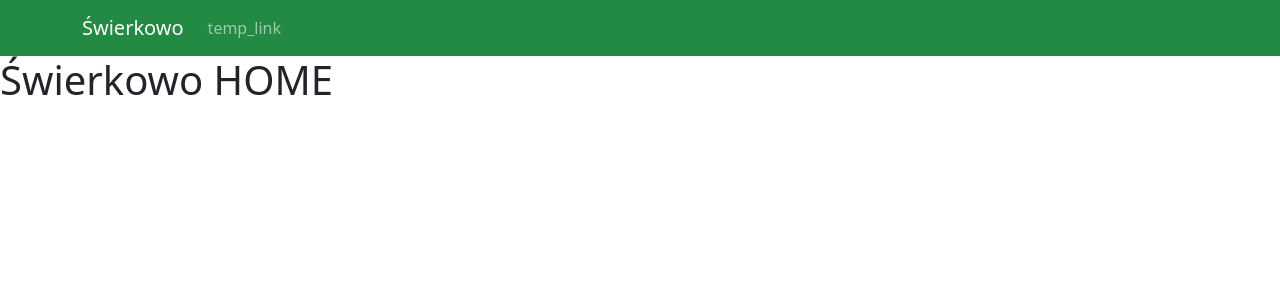
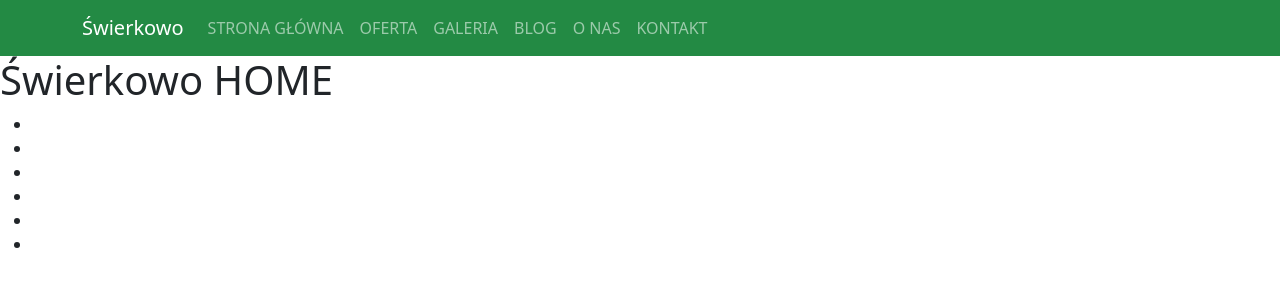
Before and after one commit to PawloNazaruk/-wierkowo, a Django app: page /home in a window 1280 px wide. Shown: the top 300 px of the page. Run offline with Django 4.2, Linux system fonts and the light colour scheme.

Commit message:
Footer html template added

```diff
--- a/swierkowo/templates/swierkowo/base.html
+++ b/swierkowo/templates/swierkowo/base.html
@@ -3,10 +3,11 @@
 <head>
     <!-- Required meta tags -->
     <meta charset="utf-8">
-    <meta name="viewport" content="width=device-width, initial-scale=1">
+    <meta content="width=device-width, initial-scale=1" name="viewport">
 
     <!-- Bootstrap CSS -->
-    <link href="https://cdn.jsdelivr.net/npm/bootstrap@5.1.3/dist/css/bootstrap.min.css" rel="stylesheet" integrity="sha384-1BmE4kWBq78iYhFldvKuhfTAU6auU8tT94WrHftjDbrCEXSU1oBoqyl2QvZ6jIW3" crossorigin="anonymous">
+    <link crossorigin="anonymous" href="https://cdn.jsdelivr.net/npm/bootstrap@5.1.3/dist/css/bootstrap.min.css"
+          integrity="sha384-1BmE4kWBq78iYhFldvKuhfTAU6auU8tT94WrHftjDbrCEXSU1oBoqyl2QvZ6jIW3" rel="stylesheet">
 
     <title>Świerkowo</title>
 </head>
@@ -16,7 +17,22 @@
         <div class="collapse navbar-collapse" id="navbarNav">
             <ul class="navbar-nav">
                 <li class="nav-item active">
-            <a class="nav-link" href="{% url 'home' %}">temp_link</a>
+                    <a class="nav-link" href="{% url 'home' %}">STRONA GŁÓWNA</a>
+                </li>
+                <li class="nav-item active">
+                    <a class="nav-link" href="{% url 'home' %}">OFERTA</a>
+                </li>
+                <li class="nav-item active">
+                    <a class="nav-link" href="{% url 'home' %}">GALERIA</a>
+                </li>
+                <li class="nav-item active">
+                    <a class="nav-link" href="{% url 'home' %}">BLOG</a>
+                </li>
+                <li class="nav-item active">
+                    <a class="nav-link" href="{% url 'home' %}">O NAS</a>
+                </li>
+                <li class="nav-item active">
+                    <a class="nav-link" href="{% url 'home' %}">KONTAKT</a>
                 </li>
             </ul>
         </div>
@@ -28,7 +44,9 @@
 {% endblock %}
 
 <!-- Option 1: Bootstrap Bundle with Popper -->
-    <script src="https://cdn.jsdelivr.net/npm/bootstrap@5.1.3/dist/js/bootstrap.bundle.min.js" integrity="sha384-ka7Sk0Gln4gmtz2MlQnikT1wXgYsOg+OMhuP+IlRH9sENBO0LRn5q+8nbTov4+1p" crossorigin="anonymous"></script>
+<script crossorigin="anonymous"
+        integrity="sha384-ka7Sk0Gln4gmtz2MlQnikT1wXgYsOg+OMhuP+IlRH9sENBO0LRn5q+8nbTov4+1p"
+        src="https://cdn.jsdelivr.net/npm/bootstrap@5.1.3/dist/js/bootstrap.bundle.min.js"></script>
 
 <!-- Option 2: Separate Popper and Bootstrap JS -->
 <!--
@@ -36,4 +54,16 @@
 <script src="https://cdn.jsdelivr.net/npm/bootstrap@5.1.3/dist/js/bootstrap.min.js" integrity="sha384-QJHtvGhmr9XOIpI6YVutG+2QOK9T+ZnN4kzFN1RtK3zEFEIsxhlmWl5/YESvpZ13" crossorigin="anonymous"></script>
 -->
 </body>
+<footer>
+  <div class="footer">
+    <ul class="social-network social-circle">
+      <li><a class="icoLinkedin" href="https://www.linkedin.com/in/priyank1205" title="Linkedin"><i class="fa fa-linkedin"></i></a></li>
+      <li><a class="icoTwitter" href="https://twitter.com/priyank1205" title="Twitter"><i class="fa fa-twitter"></i></a></li>
+      <li><a class="icoMedium" href="https://medium.com/@priyank1205" title="Medium"><i class="fa fa-medium"></i></a></li>
+      <li><a class="icoQuora" href="https://www.quora.com/profile/Priyank-Agarwal-7" title="Quora"><i class="fa fa-quora"></i></a></li>
+      <li><a class="icoFacebook" href="https://www.facebook.com/priyank.agarwal1205" title="Facebook"><i class="fa fa-facebook"></i></a></li>
+      <li><a class="icoInstagram" href="https://www.instagram.com/priyank.agarwal1205/" title="Instagram"><i class="fa fa-instagram"></i></a></li>
+    </ul>
+  </div>
+</footer>
 </html>
--- a/swierkowo_project/settings.py
+++ b/swierkowo_project/settings.py
@@ -117,6 +117,7 @@ USE_TZ = True
 # https://docs.djangoproject.com/en/4.0/howto/static-files/
 
 STATIC_URL = 'static/'
+STATIC_ROOT = ''
 
 # Default primary key field type
 # https://docs.djangoproject.com/en/4.0/ref/settings/#default-auto-field
```
Lines whose indentation alone changed are shown as unchanged.
